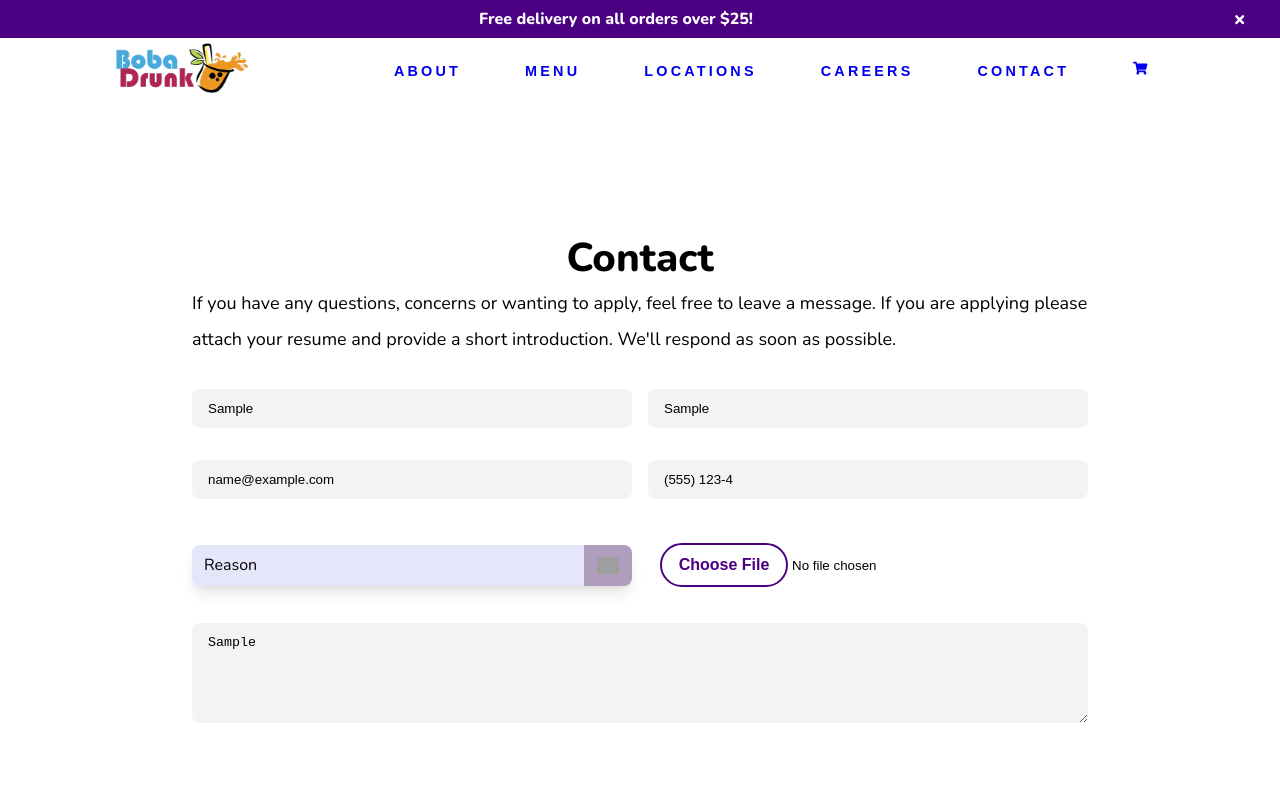
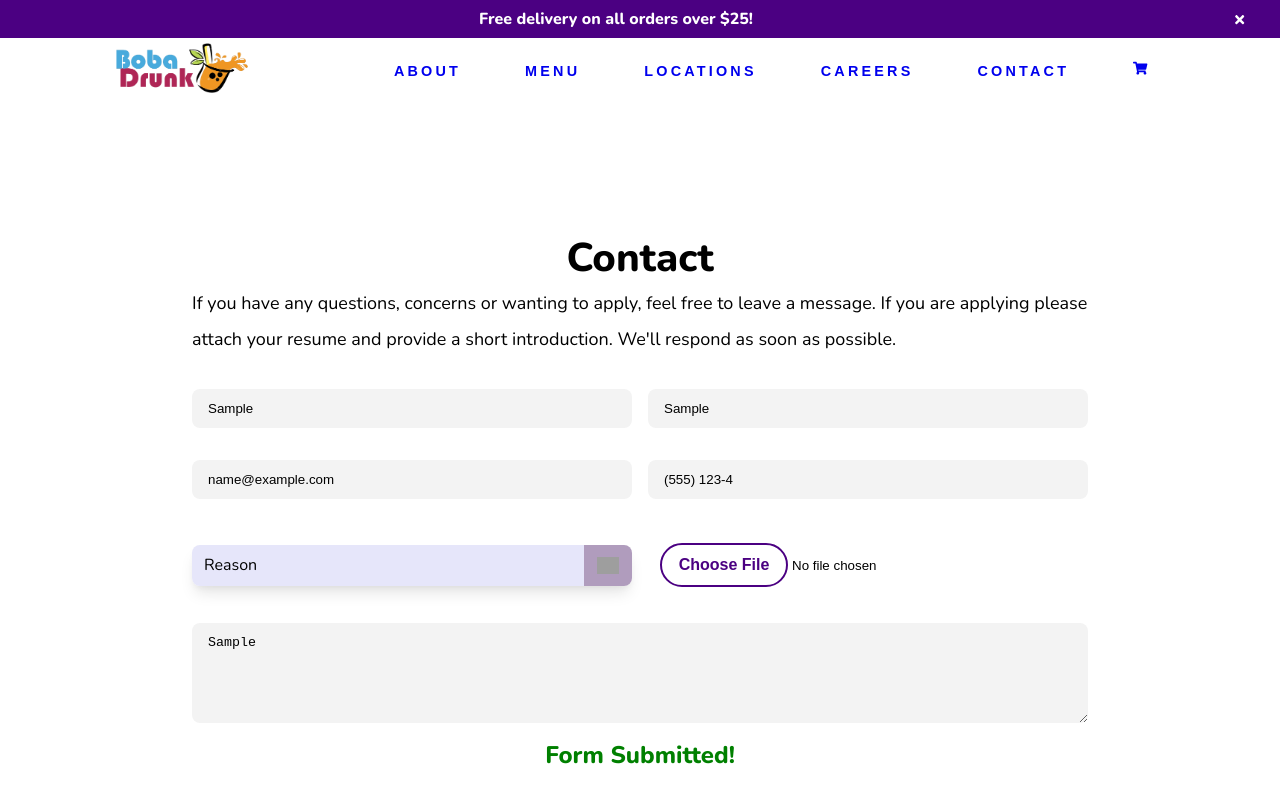
Before and after one commit to robteaw/boba, a React (Create React App) app: page /contact in a window 1280 px wide. Both pictures are taken after typing "Sample", "Sample", "name@example.com", "5551234", "Sample" into the empty fields and a click on the input "SEND". Shown: the top 800 px of the page. Built offline with nearby package versions, Linux system fonts and the light colour scheme; grey boxes are pictures that could not be loaded.

Commit message:
36. Submit Message

```diff
--- a/src/index.css
+++ b/src/index.css
@@ -24,6 +24,7 @@
   --subTextHover: #4B0082;
   --selectColor: #b09cbd;
   --inputColor: #f3f3f3;
+  --messageColor: #008000;
 }
 html {
   scroll-behavior: smooth;
--- a/src/pages/Contact/Contact.js
+++ b/src/pages/Contact/Contact.js
@@ -27,6 +27,10 @@ export default function Contact() {
   const onSubmit = (e) => {
     e.preventDefault();
   };
+
+  // Submit message
+  const [message, setMessage] = useState(false);
+  const showMessage = () => setMessage(!message);
 
   return (
     <Container>
@@ -109,7 +113,13 @@ export default function Contact() {
             ></textarea>
           </div>
           <Submit>
-            <input type="submit" value="SEND" />
+            {message ? (
+              <span className="message">
+                <h2>Form Submitted!</h2>
+              </span>
+            ) : (
+              <input type="submit" value="SEND" onClick={showMessage} />
+            )}
           </Submit>
         </form>
       </InnerContainer>
@@ -253,4 +263,9 @@ const Submit = styled.div`
       border: 2px solid var(--subTextHover);
     }
   }
+  .message {
+    color: var(--messageColor);
+    font-weight: bold;
+    transition: 0.4s;
+  }
 `;
```
